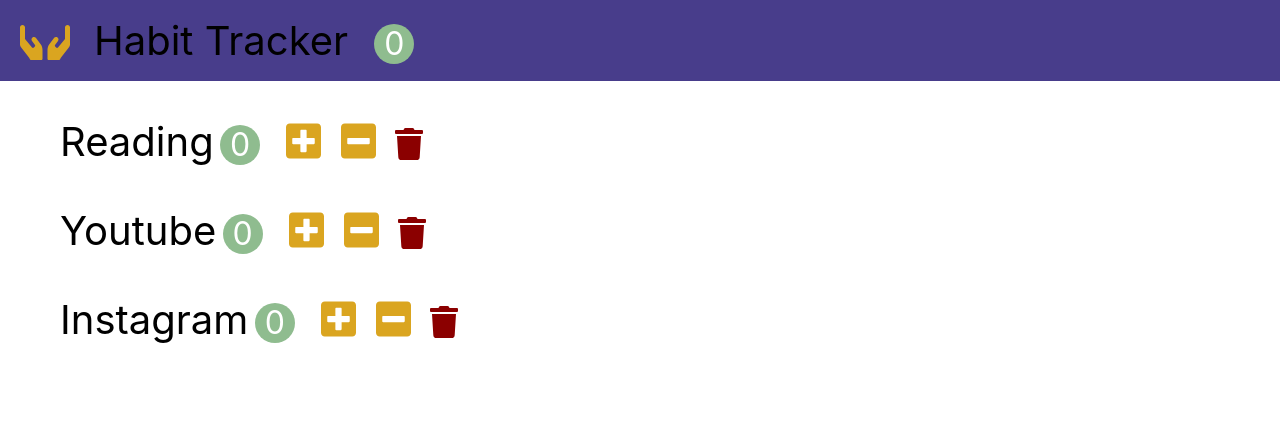
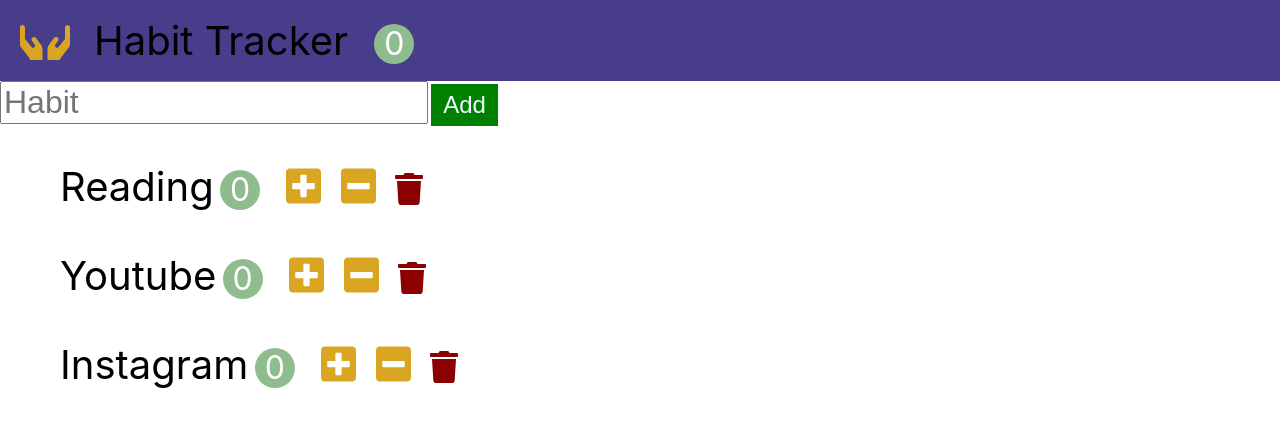
Before and after one commit to wandakim/Habit-tracker, a React (Create React App) app: page / in a window 1280 px wide. Shown: the top 426 px of the page. Built offline with nearby package versions, Linux system fonts and the light colour scheme.

Commit message:
Add Form(Ref)

```diff
--- a/src/app.css
+++ b/src/app.css
@@ -16,10 +16,26 @@ button {
   background-color: transparent;
   color: goldenrod;
 }
+
 .navbar-text {
   font-size: 2.5rem;
   padding: 0.5em;
 }
+
+.add-input {
+  font-size: 2rem;
+  margin-right: 0.2rem;
+}
+
+.add-button {
+  background-color: green;
+  font-size: 1.5rem;
+  color: aliceblue;
+  padding: 0.3em 0.5em;
+}
+
+
+
 .habit {
   font-size: 2.5rem;
   padding: 0.5em;
--- a/src/app.jsx
+++ b/src/app.jsx
@@ -2,7 +2,6 @@ import React, { Component } from "react";
 import "./app.css";
 import Habits from "./components/habits";
 import Navbar from "./components/navbar";
-
 class App extends Component {
   state = {
     habits: [
@@ -33,7 +32,11 @@ class App extends Component {
     );
     this.setState({ habits });
   };
-
+  handleAdd = (habitname) => {
+    const habits = [...this.state.habits];
+    habits.push({ id: Date.now(), name: habitname, count: 0 });
+    this.setState({ habits });
+  };
   render() {
     return (
       <>
@@ -47,6 +50,7 @@ class App extends Component {
           onIncrement={this.handleIncrement}
           onDecrement={this.handleDecrement}
           onDelete={this.handleDelete}
+          onAdd={this.handleAdd}
         />
       </>
     );
--- /dev/null
+++ b/src/components/habitAddForm.jsx
@@ -0,0 +1,28 @@
+import React, { Component } from "react";
+
+class HabitAddForm extends Component {
+  inputRef = React.createRef();
+
+  onSubmit = (event) => {
+    event.preventDefault();
+    const habitname = this.inputRef.current.value;
+    habitname && this.props.onAdd(habitname);
+    this.inputRef.current.value = "";
+  };
+
+  render() {
+    return (
+      <form className="add-from" onSubmit={this.onSubmit}>
+        <input
+          ref={this.inputRef}
+          type="text"
+          className="add-input"
+          placeholder="Habit"
+        />
+        <button className="add-button">Add</button>
+      </form>
+    );
+  }
+}
+
+export default HabitAddForm;
--- a/src/components/habits.jsx
+++ b/src/components/habits.jsx
@@ -1,5 +1,6 @@
 import React, { Component } from "react";
 import Habit from "./habit";
+import HabitAddForm from "./habitAddForm";
 
 class Habits extends Component {
   handleIncrement = (habit) => {
@@ -14,8 +15,14 @@ class Habits extends Component {
     this.props.onDelete(habit);
   };
 
+  handleAdd = (habitname) => {
+    this.props.onAdd(habitname);
+  };
+
   render() {
     return (
+      <>
+        <HabitAddForm onAdd={this.handleAdd} />
         <ul>
           {this.props.habits.map((habit) => (
             <Habit
@@ -27,6 +34,7 @@ class Habits extends Component {
             />
           ))}
         </ul>
+      </>
     );
   }
 }
```
Lines whose indentation alone changed are shown as unchanged.
